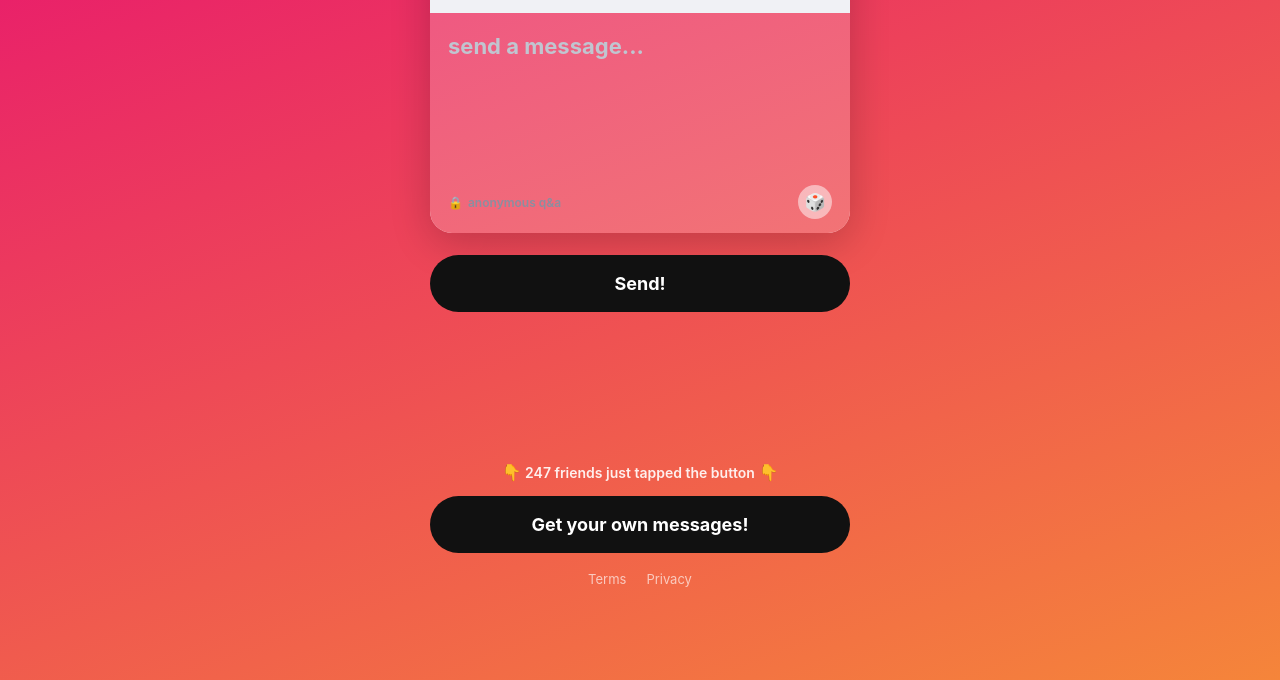
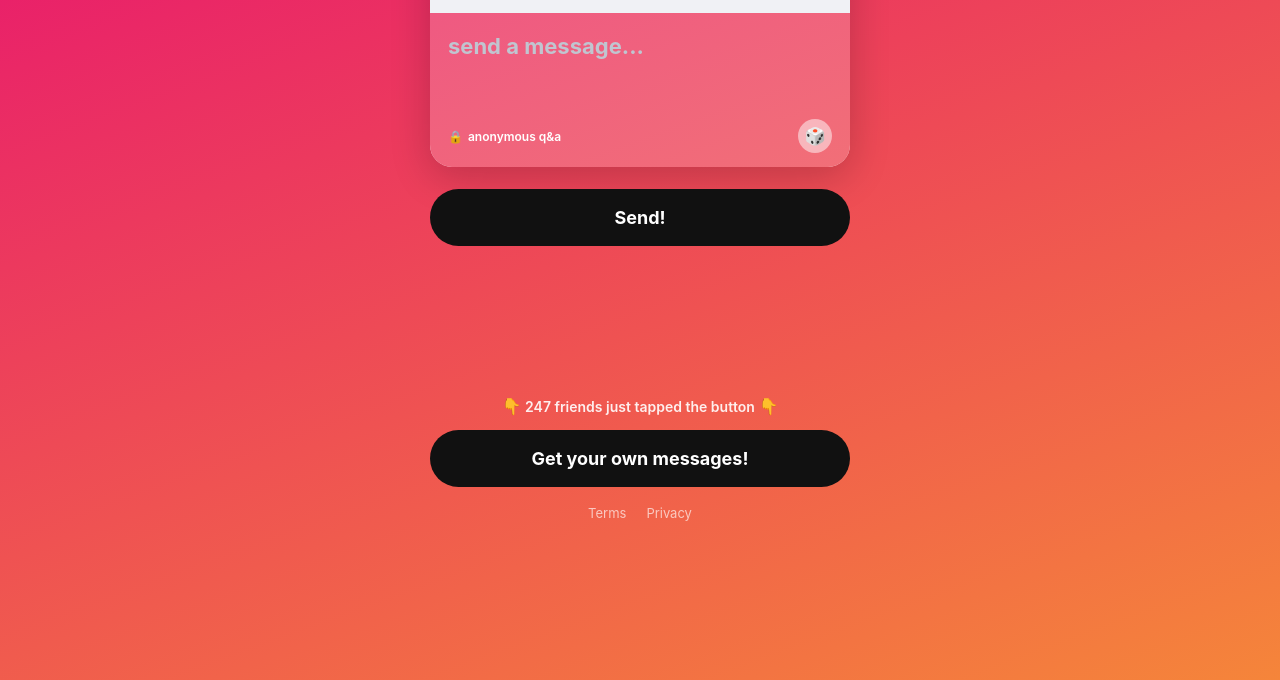
Before and after one commit to Seafoods-jiy/NGL-Clone, a website: page public/send.html in a window 1280 px wide. Shown: the part 120-800 px from the top of the page. Drawn offline with nearby package versions, Linux system fonts and the light colour scheme.

Commit message:
Improve send UI

```diff
--- a/public/style.css
+++ b/public/style.css
@@ -103,7 +103,7 @@ body.page-send {
   display: flex;
   flex-direction: column;
   align-items: center;
-  padding: 25px 35px 40px;
+  padding: 25px 25px 40px;
 }
 
 .send-top {
@@ -176,7 +176,7 @@ body.page-send {
 
 .ngl-send-card-body {
   padding: 16px 18px 10px;
-  min-height: 100px;
+  height: 100px;
   position: relative;
 }
 
@@ -216,7 +216,7 @@ body.page-send {
   gap: 5px;
   font-size: 12px;
   font-weight: 600;
-  color: var(--text-gray);
+  color: white;
 }
 .ngl-dice {
   width: 34px;
```
